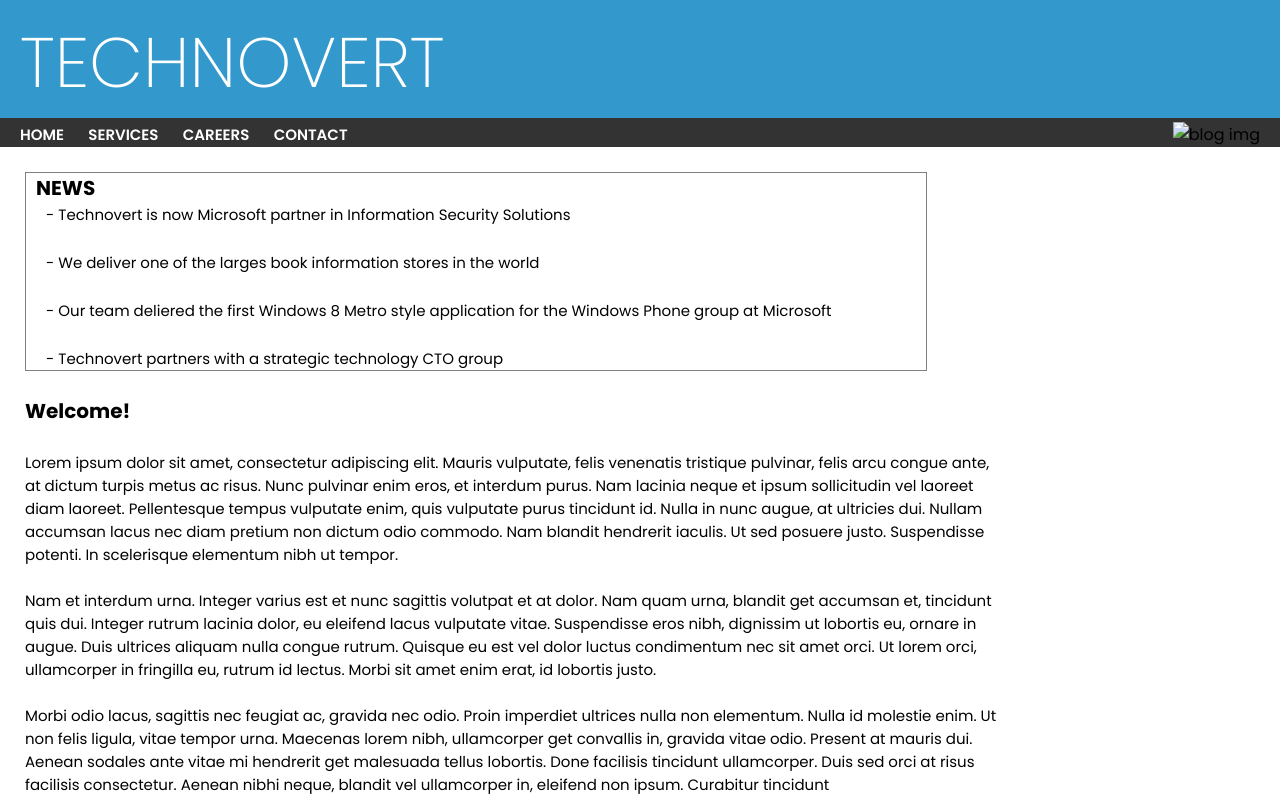
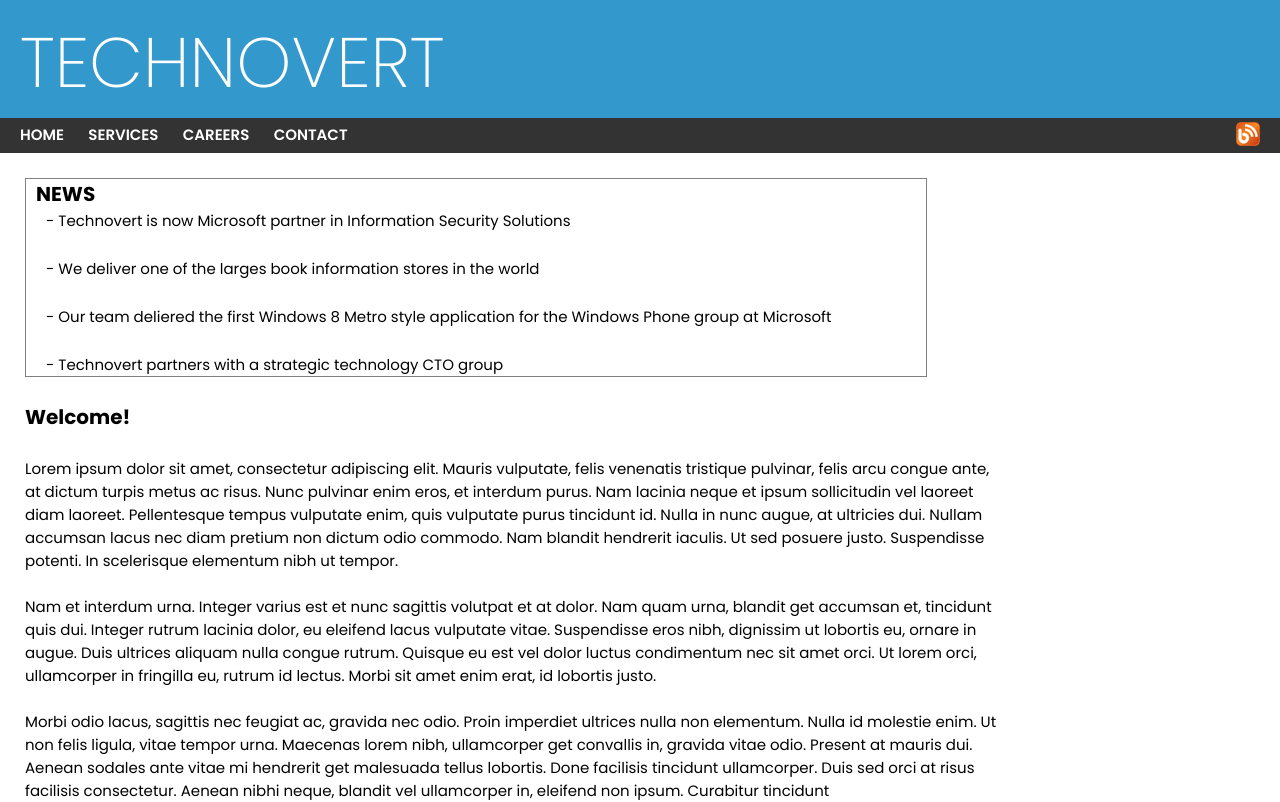
Before and after one commit to GRSK07/task1, a plain HTML site: page task1.html in a window 1280 px wide. Drawn offline with Linux system fonts and the light colour scheme.

Commit message:
Update task1.html

```diff
--- a/task1.html
+++ b/task1.html
@@ -18,7 +18,7 @@
         <a href="#">CAREERS</a>
         <a href="#">CONTACT</a>
       </div>
-      <div class="icon"><img src="images/blog-icon.png" alt="blog img" /></div>
+      <div class="icon"><img src="blog-icon.png" alt="blog img" /></div>
     </nav>
 
     <main>
```
